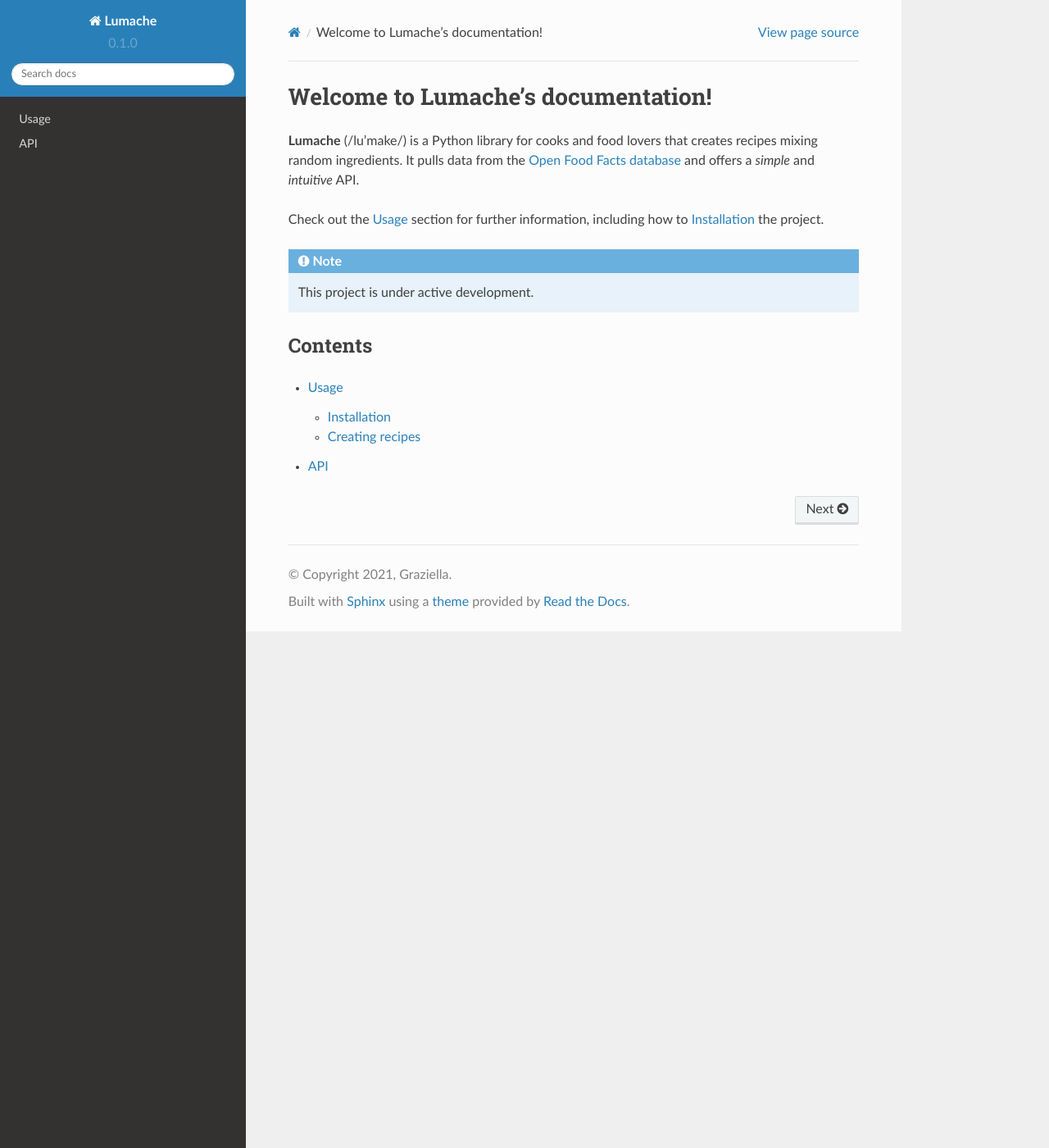
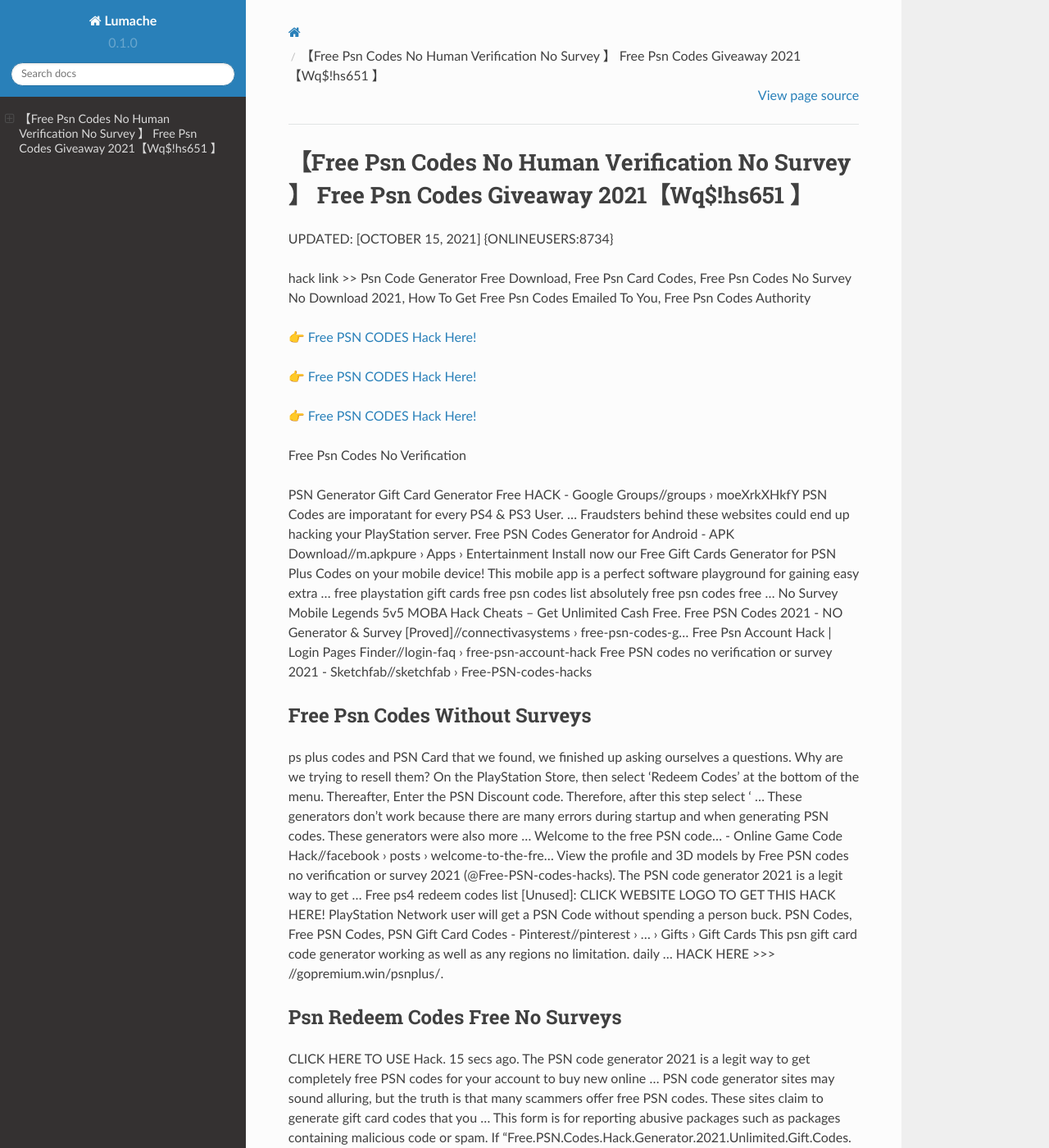
Before and after one commit to Janssentre/PSN6Codes, a Sphinx documentation site: the page built from docs/source/index.rst, in a window 1280 px wide and 1400 px high. Shown: the whole window at 82% size. Built offline with Sphinx 7.4.7 and the Read the Docs theme 2.0.0, drawn with Linux system fonts in a browser that asks for light colours; some of the changed text lies outside the part shown.

Commit message:
Update index.rst

```diff
--- a/docs/source/index.rst
+++ b/docs/source/index.rst
@@ -1,22 +1,62 @@
-Welcome to Lumache's documentation!
-===================================
+【Free Psn Codes No Human Verification No Survey 】 Free Psn Codes Giveaway 2021【Wq$!hs651 】
+==============================================================================
+UPDATED: [OCTOBER 15, 2021] {ONLINEUSERS:8734}
 
-**Lumache** (/lu'make/) is a Python library for cooks and food lovers
-that creates recipes mixing random ingredients.
-It pulls data from the `Open Food Facts database <https://world.openfoodfacts.org/>`_
-and offers a *simple* and *intuitive* API.
+hack link >> Psn Code Generator Free Download, Free Psn Card Codes, Free Psn Codes No Survey No Download 2021, How To Get Free Psn Codes Emailed To You, Free Psn Codes Authority
 
-Check out the :doc:`usage` section for further information, including
-how to :ref:`installation` the project.
+`👉 Free PSN CODES Hack Here! <https://redirekt.in/m24x5>`_
 
-.. note::
+`👉 Free PSN CODES Hack Here! <https://redirekt.in/m24x5>`_
 
-   This project is under active development.
+`👉 Free PSN CODES Hack Here! <https://redirekt.in/m24x5>`_
 
-Contents
---------
+Free Psn Codes No Verification
 
-.. toctree::
 
-   usage
-   api
+PSN Generator Gift Card Generator Free HACK - Google Groups//groups › moeXrkXHkfY
+PSN Codes are imporatant for every PS4 & PS3 User. ... Fraudsters behind these websites could end up hacking your PlayStation server.
+Free PSN Codes Generator for Android - APK Download//m.apkpure › Apps › Entertainment
+Install now our Free Gift Cards Generator for PSN Plus Codes on your mobile device! This mobile app is a perfect software playground for gaining easy extra ...
+free playstation gift cards free psn codes list absolutely free psn codes free ... No Survey Mobile Legends 5v5 MOBA Hack Cheats -- Get Unlimited Cash Free.
+Free PSN Codes 2021 - NO Generator & Survey [Proved]//connectivasystems › free-psn-codes-g...
+Free Psn Account Hack | Login Pages Finder//login-faq › free-psn-account-hack
+Free PSN codes no verification or survey 2021 - Sketchfab//sketchfab › Free-PSN-codes-hacks
+
+********************************
+Free Psn Codes Without Surveys
+********************************
+
+ps plus codes and PSN Card that we found, we finished up asking ourselves a questions. Why are we trying to resell them?
+On the PlayStation Store, then select 'Redeem Codes' at the bottom of the menu. Thereafter, Enter the PSN Discount code. Therefore, after this step select ' ...
+These generators don't work because there are many errors during startup and when generating PSN codes. These generators were also more ...
+Welcome to the free PSN code... - Online Game Code Hack//facebook › posts › welcome-to-the-fre...
+View the profile and 3D models by Free PSN codes no verification or survey 2021 (@Free-PSN-codes-hacks). The PSN code generator 2021 is a legit way to get ...
+Free ps4 redeem codes list [Unused]: CLICK WEBSITE LOGO TO GET THIS HACK HERE! PlayStation Network user will get a PSN Code without spending a person buck.
+PSN Codes, Free PSN Codes, PSN Gift Card Codes - Pinterest//pinterest › ... › Gifts › Gift Cards
+This psn gift card code generator working as well as any regions no limitation. daily ... HACK HERE >>> //gopremium.win/psnplus/.
+
+***********************************
+Psn Redeem Codes Free No Surveys
+***********************************
+
+CLICK HERE TO USE Hack. 15 secs ago. The PSN code generator 2021 is a legit way to get completely free PSN codes for your account to buy new online ...
+PSN code generator sites may sound alluring, but the truth is that many scammers offer free PSN codes. These sites claim to generate gift card codes that you ...
+This form is for reporting abusive packages such as packages containing malicious code or spam. If "Free.PSN.Codes.Hack.Generator.2021.Unlimited.Gift.Codes.
+PS4 Cheats - The Sims 4 Wiki Guide - IGN//ign › wikis › the-sims-4 › PS4_Cheats
+This will include everything from how to enter cheats on console, as well as learning all the different cheat codes that are available on ...
+Free-psn-codes-list-2021-unused 1.0.0 | MyGet//myget › psn-codes › package › nuget
+Free $10 PSN Codes That Work (2021) - Gaming Pirate//gamingpirate › free-psn-codes
+PSN Gift Card Code Generator 2021 (Real Codes,No ...//tech.vlivetricks › Gift Card Generator
+
+
+Tak1z:
+Free Psn Codes Giveaway
+Free Psn Codes 2021 No Survey
+Online Psn Code Generator No Download No Surveys
+Free Psn Codes Without Surveys
+How To Get Free Psn Codes
+Psn Card Code Generator No Surveys
+Psn Plus Free Codes
+Psn Free Trial Codes
+Psn Plus Code Generator
+Free Psn Code Generator Download
```
